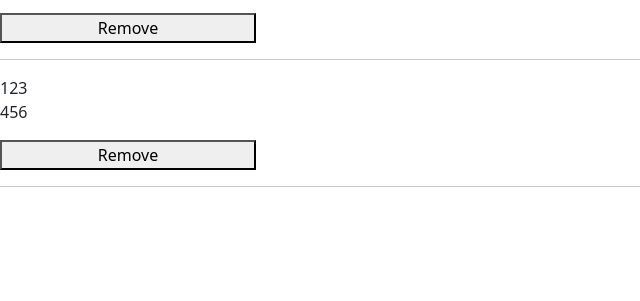
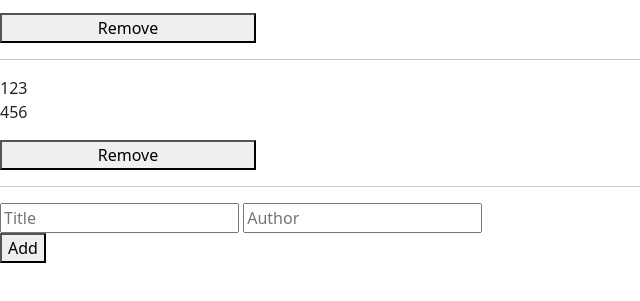
Before and after one commit to Medini-Rajendra/awesomebooks_Project, a plain HTML site: page index.html in a window 1280 px wide. Shown: the part 107-408 px from the top of the page, without its empty margins (0-640 px from the left). Drawn offline with nearby package versions, Linux system fonts and the light colour scheme.

Commit message:
Add functionality is done

```diff
--- a/add_books.js
+++ b/add_books.js
@@ -1,5 +1,15 @@
 let booksList = [];
 const listSection = document.getElementById('list-section');
+
+function addTitleAuthor() {
+    const addTitle=document.getElementById('title').value;
+    const addAuthor=document.getElementById('author').value;
+    createBook(addTitle,addAuthor);
+    const listContainer = document.querySelector('#list-section');
+    const oldList = document.querySelector('.list-div');
+    listContainer.removeChild(oldList);
+    showBooks(booksList);
+}
 
 // Helper functions
 function createBook(title, author) {
--- a/index.html
+++ b/index.html
@@ -15,8 +15,15 @@
 <body>
     <h1>Awesome books</h1>
     <section id="list-section">
+    </section>
+    <section>
+        <div>
+            <input type="text" name="titletext" id="title" placeholder="Title">
+            <input type="text" name="authortext" id="author" placeholder="Author">
+        </div>
+        <button id="addbutton" onclick="addTitleAuthor()">Add</button>
+    </section>
 
-    </section>
 
     <script src="https://cdn.jsdelivr.net/npm/bootstrap@5.1.3/dist/js/bootstrap.bundle.min.js"
         integrity="sha384-ka7Sk0Gln4gmtz2MlQnikT1wXgYsOg+OMhuP+IlRH9sENBO0LRn5q+8nbTov4+1p" crossorigin="anonymous">
```
